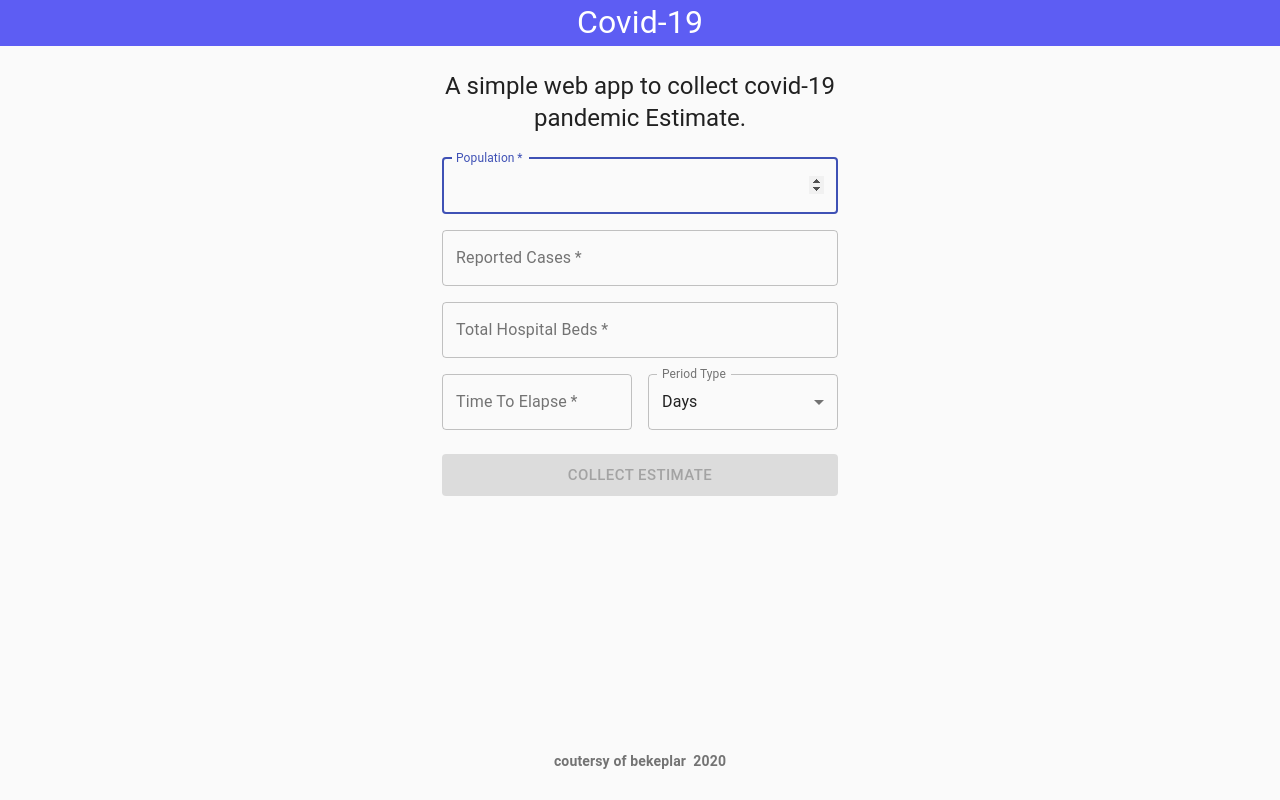
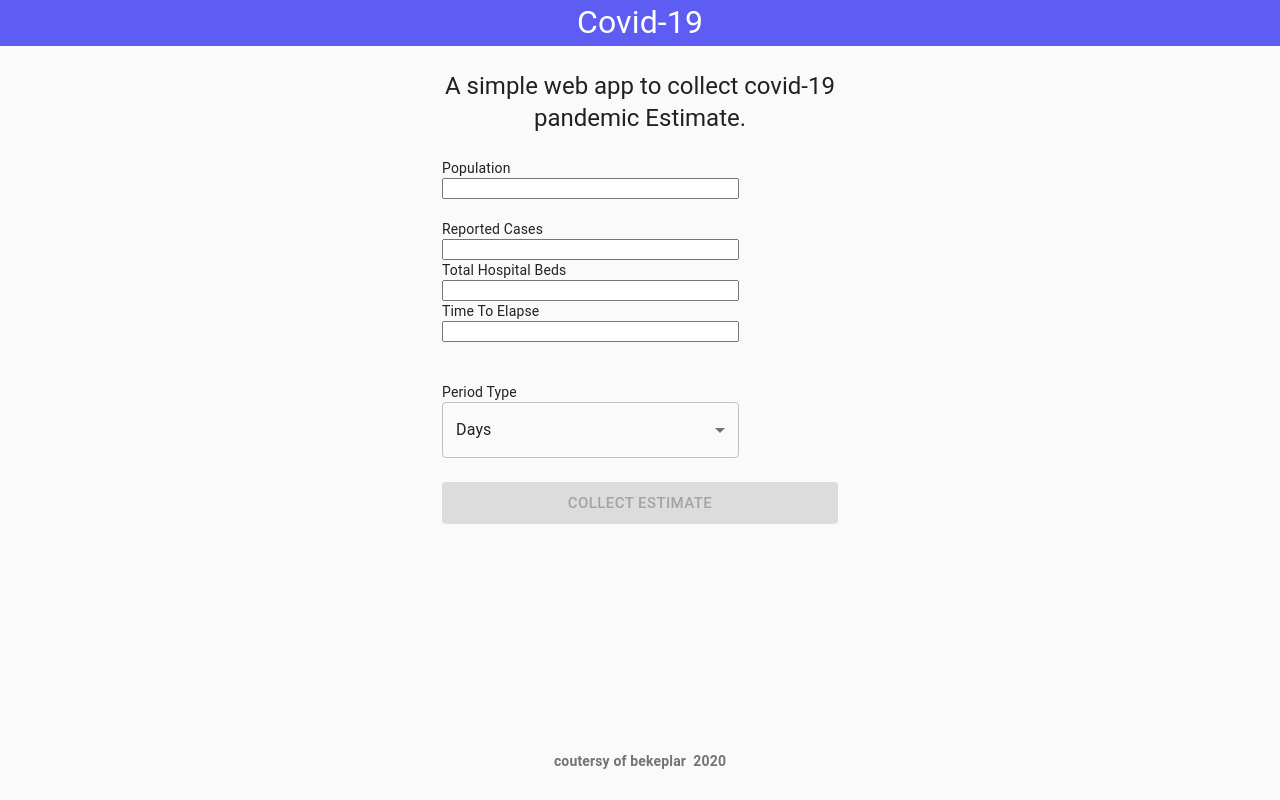
Before and after one commit to bekeplar/pCovid-19-estimator-js, a React (Create React App) app: page / in a window 1280 px wide. Built offline with nearby package versions, Linux system fonts and the light colour scheme.

Commit message:
Add frontend

```diff
--- a/src/App.css
+++ b/src/App.css
@@ -20,3 +20,12 @@
   left: 0;
   right: 0;
 }
+
+
+
+
+.data-form-inputs {
+  width: 75%;
+  display: flex;
+  flex-direction: column;
+}
--- a/src/component/Form.js
+++ b/src/component/Form.js
@@ -1,13 +1,9 @@
 import React, { useState } from 'react';
-import Grid from '@material-ui/core/Grid';
 import Select from '@material-ui/core/Select';
 import Button from '@material-ui/core/Button';
 import MenuItem from '@material-ui/core/MenuItem';
 import Container from '@material-ui/core/Container';
-import TextField from '@material-ui/core/TextField';
 import Typography from '@material-ui/core/Typography';
-import InputLabel from '@material-ui/core/InputLabel';
-import FormControl from '@material-ui/core/FormControl';
 import CssBaseline from '@material-ui/core/CssBaseline';
 import { makeStyles } from '@material-ui/core/styles';
 
@@ -69,68 +65,82 @@ export default function Form() {
         <Typography component="h1" variant="h5" style={{ textAlign: 'center' }}>
           A simple web app to collect covid-19 pandemic Estimate.
         </Typography>
-        <form className={classes.form} noValidate onSubmit={handleSubmit}>
-          <Grid container spacing={2}>
-            <Grid item xs={12}>
-              <TextField
+        <form
+          className={classes.form}
+          noValidate
+          onSubmit={handleSubmit}
+        >
+          <div className="data-form-inputs">
+            <span className="d-block padding-s">Population</span>
+            <input
+              variant="outlined"
               required
               fullWidth
-                autoFocus
+              id="population"
+              label="Population"
+              name="population"
               type="number"
-                id="population"
-                name="population"
-                label="Population"
+              data-population
+              value={state.population}
+              onChange={handleChange}
+            />
+          </div>
+              &nbsp;
+          <div className="data-form-inputs">
+            <span className="d-block padding-s">Reported Cases</span>
+            <input
+
               variant="outlined"
-                onChange={handleChange}
-                value={state.population}
-                inputProps={{ 'data-population': true }}
-              />
-            </Grid>
-            <Grid item xs={12}>
-              <TextField
               required
               fullWidth
-                type="number"
-                id="reported-cases"
-                variant="outlined"
               name="reportedCases"
               label="Reported Cases"
+              id="reported-cases"
+              type="number"
+              data-reported-cases
+              value={state.reportedCases}
               onChange={handleChange}
-                value={state.reportedCases}
-                inputProps={{ 'data-reported-cases': true }}
             />
-            </Grid>
-            <Grid item xs={12}>
-              <TextField
+          </div>
+          <div className="data-form-inputs">
+            <span className="d-block padding-s">Total Hospital Beds</span>
+            <input
+
+
+              variant="outlined"
               required
               fullWidth
+              id="total-hospital-beds"
+              label="Total Hospital Beds"
+              name="totalHospitalBeds"
               type="number"
+              data-total-hospital-beds
+              value={state.totalHospitalBeds}
+              onChange={handleChange}
+            />
+          </div>
+          <div className="d-flex">
+            <div className="data-form-inputs">
+              <span className="d-block padding-s">Time To Elapse</span>
+              <input
+
                 variant="outlined"
-                id="total-hospital-beds"
-                name="totalHospitalBeds"
-                label="Total Hospital Beds"
-                onChange={handleChange}
-                value={state.totalHospitalBeds}
-                inputProps={{ 'data-total-hospital-beds': true }}
-              />
-            </Grid>
-            <Grid item xs={12} sm={6}>
-              <TextField
                 required
                 fullWidth
-                type="number"
-                variant="outlined"
-                name="timeToElapse"
                 id="time-to-elapse"
                 label="Time To Elapse"
+                name="timeToElapse"
+                type="number"
+                data-time-to-elapse
+                value={state.timeToElapse}
                 onChange={handleChange}
-                value={state.timeToElapse}
-                inputProps={{ 'data-time-to-elapse': true }}
               />
-            </Grid>
-            <Grid item xs={12} sm={6}>
-              <FormControl variant="outlined" className={classes.formControl}>
-                <InputLabel id="period-type-label">Period Type</InputLabel>
+            </div>
+              &nbsp;
+          </div>
+          <br />
+          <div className="data-form-inputs">
+            <span className="d-block padding-s">Period Type</span>
             <Select
               id="period-type"
               name="periodType"
@@ -144,9 +154,8 @@ export default function Form() {
               <MenuItem data-period-type="true" value="weeks">Weeks</MenuItem>
               <MenuItem data-period-type="true" value="months">Months</MenuItem>
             </Select>
-              </FormControl>
-            </Grid>
-          </Grid>
+
+          </div>
           <Button
             fullWidth
             size="large"
```
Lines whose indentation alone changed are shown as unchanged.
